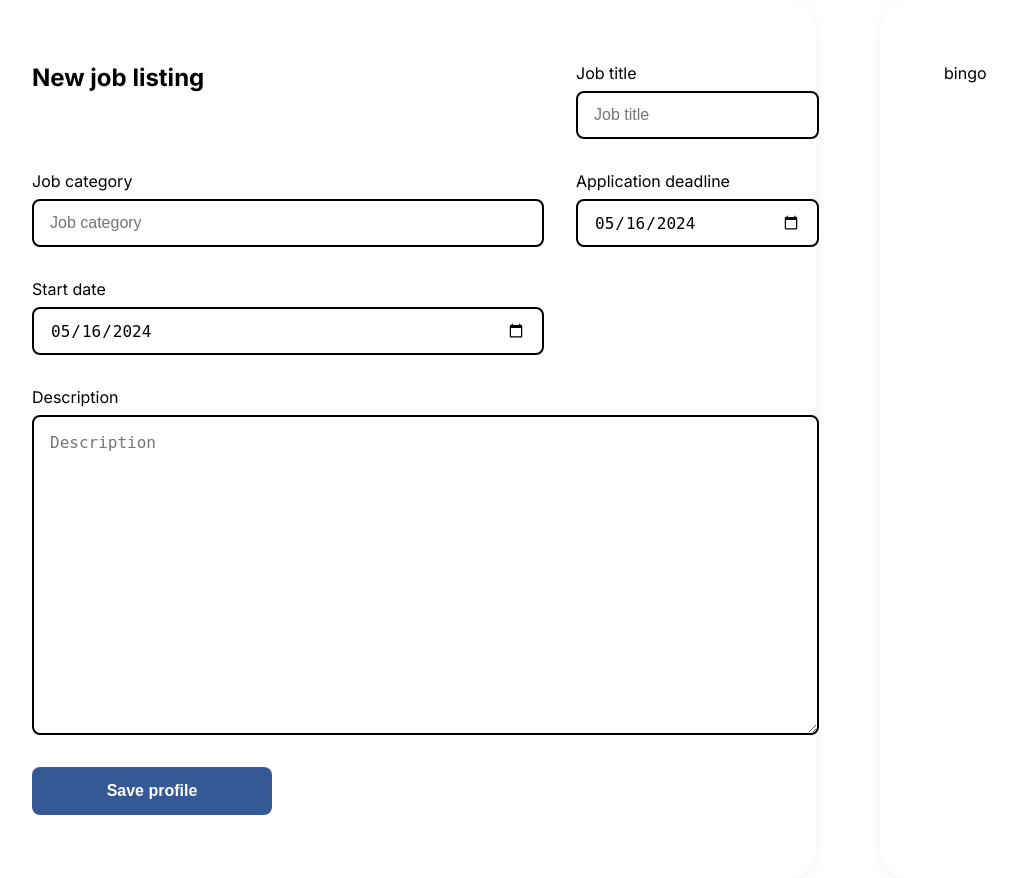
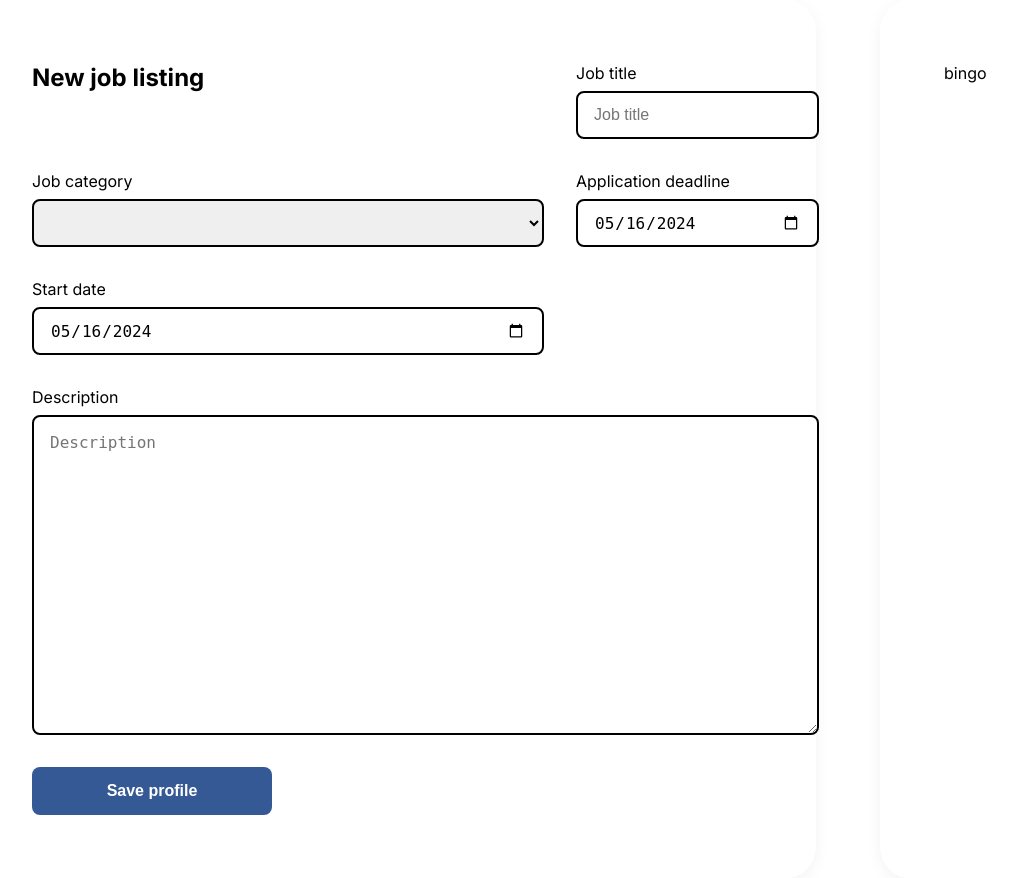
Before and after one commit to mikaeleli/jobhunters, a Django app: page /job/ in a window 1280 px wide. Shown: the part 185-1063 px from the top of the page, without its empty margins (96-1113 px from the left). Run offline with Django 4.2, Linux system fonts and the light colour scheme; a user stored in the database is signed in; tables that the repository leaves empty hold one stand-in row (values such as "Sample post"); some libraries are stand-ins or nearby versions.

Commit message:
new job listing view ready

```diff
--- a/job_hunters/static/_form.css
+++ b/job_hunters/static/_form.css
@@ -22,7 +22,6 @@
     border-radius: 8px;
     padding: 0 16px;
     font-size: 16px;
-    resize: vertical;
 
     &:focus {
         outline: none;
@@ -30,9 +29,14 @@
     }
 }
 
+.form__input[type="date"] {
+    resize: none;
+}
+
 textarea.form__input {
     padding: 16px;
-    min-height: calc(16px * 20)
+    min-height: calc(16px * 20);
+    resize: vertical;
 }
 
 .form__file {
--- a/job_hunters/static/job_create.js
+++ b/job_hunters/static/job_create.js
@@ -12,9 +12,10 @@ const now_date_input = toDateInputValue(now);
 const in_one_week = new Date(new Date().setDate(now.getDate() + 7));
 const in_one_week_date_input =  toDateInputValue(in_one_week)
 datePickers.find(el => el.id === 'job_due_date').value = in_one_week_date_input;
-datePickers.find(el => el.id === 'job_due_date').value = in_one_week_date_input;
+datePickers.find(el => el.id === 'job_due_date').min = now_date_input;
 
 datePickers.find(el => el.id === 'job_starting_date').value = in_one_week_date_input;
+datePickers.find(el => el.id === 'job_starting_date').min = now_date_input;
 
 
 // const selectAccountType = (event, el) => {
--- a/job_hunters/templates/job_create.html
+++ b/job_hunters/templates/job_create.html
@@ -43,7 +43,11 @@
 
                 <div class="form__field">
                     <label for="job_category">Job category</label>
-                    <input id="job_category" type="text" name="job_category" placeholder="Job category" class="form__input" value="" />
+                    <select id="job_category" name="job_category" class="form__input">
+                        <option></option>
+                        {% for category in job_categories %}
+                        <option value="{{ category.name }}" {% if form.category.value == category.name %}selected{% endif %} >{{ category.name }}</option>
+                        {% endfor %}
                     {% if form.job_category.errors %}
                         <ul class="form__error__list">
                             {% for error in form.job_category.errors %}
@@ -51,6 +55,7 @@
                             {% endfor %}
                         </ul>
                     {% endif %}
+                    </select>
                 </div>
 
                 <div class="form__field">
--- a/job_hunters/views.py
+++ b/job_hunters/views.py
@@ -197,7 +197,7 @@ def job_create_view(request):
     """
 
     if request.user.is_authenticated and hasattr(request.user, "companyprofile"):
-        return render(request, "job_create.html", {"company": request.user.companyprofile})
+        return render(request, "job_create.html", {"company": request.user.companyprofile, "job_categories": Category.objects.all()})
 
     return redirect("jobs")
 
```
